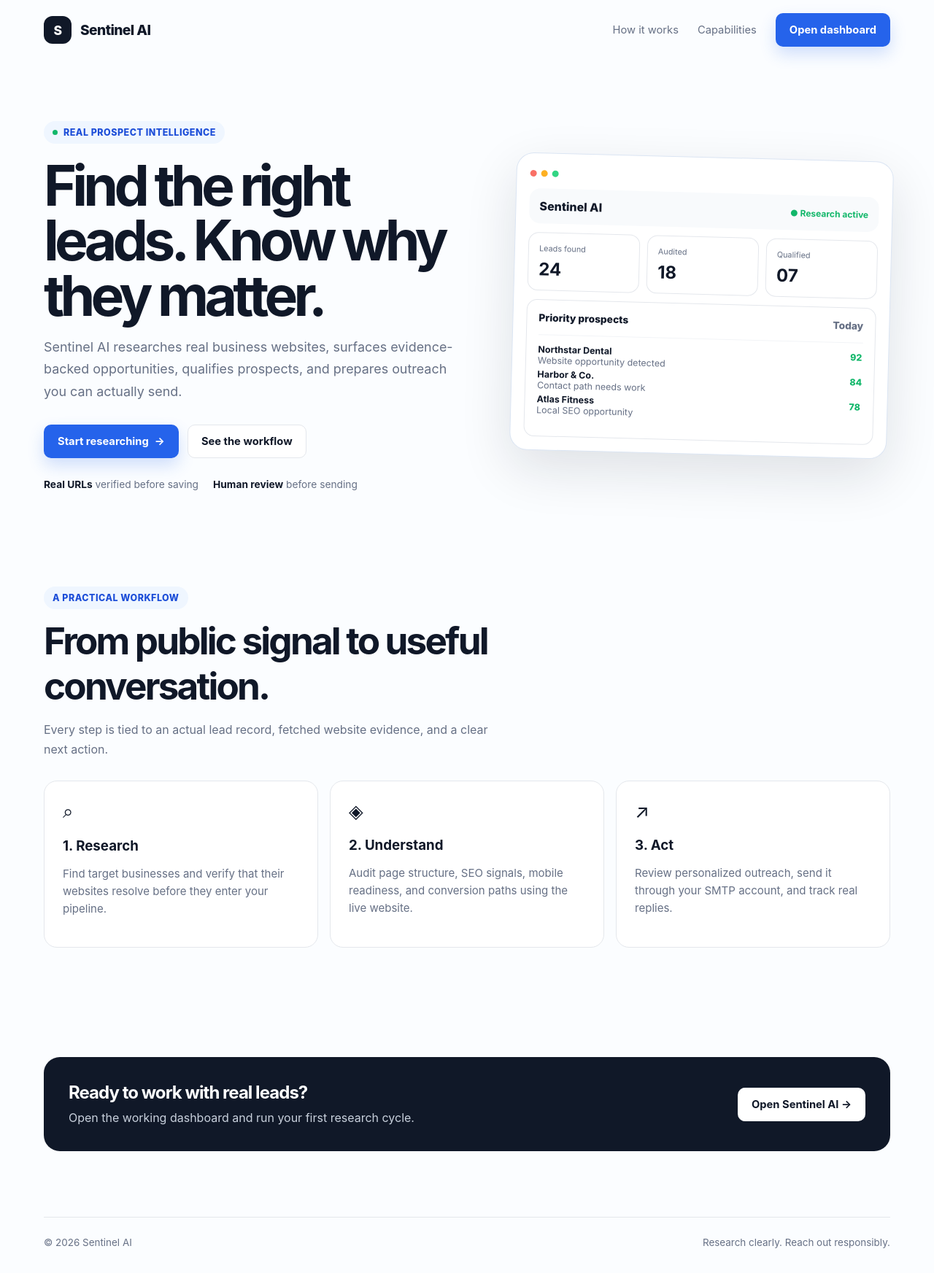
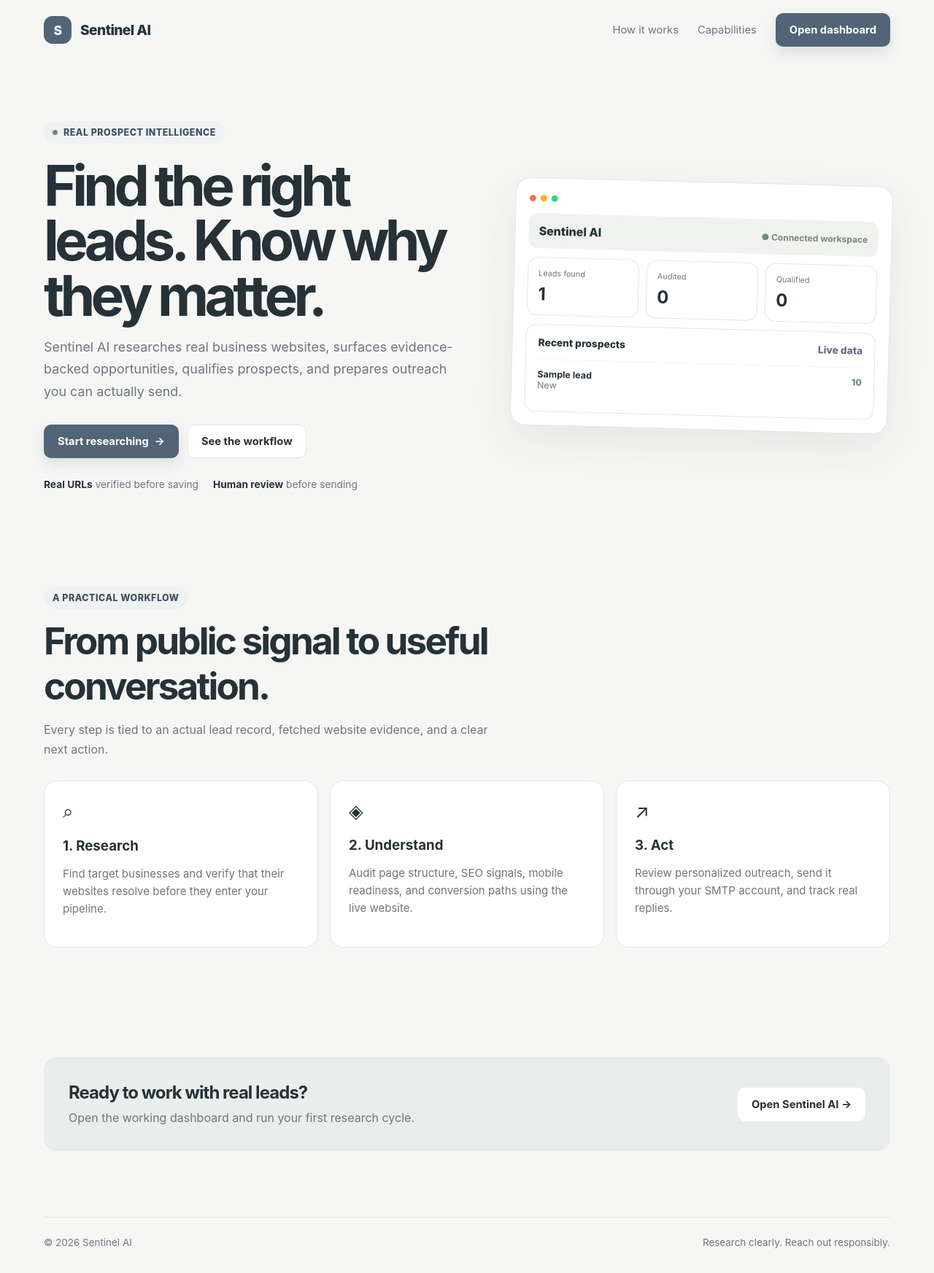
Before and after one commit to 5ur4jd-dev/Sentinel_AI, a PHP site: page / in a window 1280 px wide. Shown: the whole page at 73% size. Run offline with PHP 8.4, Linux system fonts and the light colour scheme; tables that the repository leaves empty hold one stand-in row (values such as "Sample post"); some libraries are stand-ins or nearby versions.

Commit message:
Make app behavior real and refine neutral UI

```diff
--- a/AI/DiscoveryEngine.php
+++ b/AI/DiscoveryEngine.php
@@ -84,7 +84,7 @@ class DiscoveryEngine
                 'contact_email' => $biz['contact_email'] ?? '',
                 'contact_phone' => $biz['contact_phone'] ?? '',
                 'notes' => $biz['notes'] ?? '',
-                'source' => 'AI discovery',
+                'source' => 'AI discovery: ' . $sourceUrl,
                 'status' => 'New',
                 'industry' => $biz['industry'] ?? $industry,
                 'location' => $biz['location'] ?? $location,
--- a/AI/QualificationEngine.php
+++ b/AI/QualificationEngine.php
@@ -63,7 +63,8 @@ class QualificationEngine
                 'budget_potential' => 'Unknown',
                 'estimated_tech_stack' => [],
                 'decision_maker_role' => 'Business Owner / Marketing Lead',
-                'outreach_strategy' => 'Review the evidence-backed website findings with the owner before proposing a fix.'
+                'outreach_strategy' => 'Review the evidence-backed website findings with the owner before proposing a fix.',
+                'scoring_method' => 'local_audit'
             ];
         }
 
--- a/index.php
+++ b/index.php
@@ -1,6 +1,20 @@
 <?php
 
 declare(strict_types=1);
+
+require_once __DIR__ . '/Leads/LeadModel.php';
+
+$landingLeads = [];
+$landingStats = ['discovered' => 0, 'audited' => 0, 'qualified' => 0];
+try {
+    $landingModel = new LeadModel();
+    $landingLeads = array_slice($landingModel->getAll(), 0, 3);
+    $landingStats['discovered'] = count($landingModel->getAll());
+    $landingStats['audited'] = (int)Database::getConnection()->query("SELECT COUNT(*) FROM audits WHERE status = 'Complete'")->fetchColumn();
+    $landingStats['qualified'] = (int)Database::getConnection()->query("SELECT COUNT(*) FROM leads WHERE status = 'Qualified'")->fetchColumn();
+} catch (Throwable $exception) {
+    // The landing page remains useful as a setup page when PHP extensions are missing.
+}
 
 $dashboardUrl = 'public/index.php';
 ?>
@@ -13,13 +27,13 @@ $dashboardUrl = 'public/index.php';
     <title>Sentinel AI — Real prospecting, less guesswork</title>
     <style>
         :root {
-            --ink: #101828;
-            --muted: #667085;
-            --line: #e4e7ec;
-            --blue: #2563eb;
-            --blue-dark: #1d4ed8;
-            --soft-blue: #eff6ff;
-            --green: #12b76a;
+            --ink: #263238;
+            --muted: #6d777d;
+            --line: #e2e6e3;
+            --blue: #526477;
+            --blue-dark: #3e5063;
+            --soft-blue: #eef2f2;
+            --green: #718a79;
             --white: #ffffff;
         }
 
@@ -27,7 +41,7 @@ $dashboardUrl = 'public/index.php';
         body {
             margin: 0;
             color: var(--ink);
-            background: #fbfdff;
+            background: #f6f7f5;
             font-family: Inter, ui-sans-serif, system-ui, -apple-system, BlinkMacSystemFont, "Segoe UI", sans-serif;
         }
         a { color: inherit; text-decoration: none; }
@@ -42,7 +56,7 @@ $dashboardUrl = 'public/index.php';
         .brand { display: flex; align-items: center; gap: 12px; font-weight: 800; letter-spacing: -.03em; font-size: 1.2rem; }
         .brand-mark {
             width: 38px; height: 38px; display: grid; place-items: center;
-            color: var(--white); background: var(--ink); border-radius: 12px; font-size: 1.1rem;
+            color: var(--white); background: #526477; border-radius: 12px; font-size: 1.1rem;
         }
         .nav-links { display: flex; align-items: center; gap: 26px; color: var(--muted); font-size: .92rem; }
         .nav-links a:hover { color: var(--ink); }
@@ -52,7 +66,7 @@ $dashboardUrl = 'public/index.php';
             border: 1px solid transparent; transition: transform .2s, background .2s;
         }
         .button:hover { transform: translateY(-2px); }
-        .button-primary { color: var(--white); background: var(--blue); box-shadow: 0 10px 22px rgba(37, 99, 235, .2); }
+        .button-primary { color: var(--white); background: var(--blue); box-shadow: 0 8px 18px rgba(82, 100, 119, .16); }
         .button-primary:hover { background: var(--blue-dark); }
         .button-light { color: var(--ink); border-color: var(--line); background: var(--white); }
         .hero { padding: 84px 0 72px; display: grid; grid-template-columns: 1.05fr .95fr; gap: 72px; align-items: center; }
@@ -63,11 +77,11 @@ $dashboardUrl = 'public/index.php';
         .hero-actions { display: flex; flex-wrap: wrap; gap: 12px; margin-top: 30px; }
         .proof { display: flex; gap: 20px; flex-wrap: wrap; margin-top: 28px; color: var(--muted); font-size: .86rem; }
         .proof strong { color: var(--ink); }
-        .dashboard-card { position: relative; padding: 18px; border: 1px solid #dbe5f3; border-radius: 24px; background: var(--white); box-shadow: 0 25px 70px rgba(16, 24, 40, .12); transform: rotate(1.5deg); }
+        .dashboard-card { position: relative; padding: 18px; border: 1px solid var(--line); border-radius: 20px; background: var(--white); box-shadow: 0 20px 55px rgba(38, 50, 56, .08); transform: rotate(1.5deg); }
         .window-bar { display: flex; gap: 6px; padding: 5px 0 16px; }
         .window-bar i { width: 9px; height: 9px; border-radius: 50%; background: #d0d5dd; }
         .window-bar i:first-child { background: #f97066; } .window-bar i:nth-child(2) { background: #fdb022; } .window-bar i:nth-child(3) { background: #32d583; }
-        .mini-header { display: flex; justify-content: space-between; align-items: center; padding: 14px; background: #f8fafc; border-radius: 15px; }
+        .mini-header { display: flex; justify-content: space-between; align-items: center; padding: 14px; background: #f0f2ef; border-radius: 12px; }
         .mini-logo { font-weight: 800; } .mini-status { color: var(--green); font-size: .75rem; font-weight: 700; }
         .metrics { display: grid; grid-template-columns: repeat(3, 1fr); gap: 10px; margin-top: 12px; }
         .metric { padding: 14px; border: 1px solid var(--line); border-radius: 14px; } .metric small { color: var(--muted); display: block; font-size: .68rem; } .metric strong { display: block; margin-top: 7px; font-size: 1.5rem; }
@@ -78,7 +92,7 @@ $dashboardUrl = 'public/index.php';
         .section-heading { max-width: 620px; margin-bottom: 30px; } .section-heading h2 { margin: 12px 0; font-size: clamp(2rem, 4vw, 3.2rem); letter-spacing: -.055em; } .section-heading p { color: var(--muted); line-height: 1.65; }
         .cards { display: grid; grid-template-columns: repeat(3, 1fr); gap: 16px; }
         .card { padding: 25px; border: 1px solid var(--line); border-radius: 18px; background: var(--white); } .card-icon { font-size: 1.6rem; } .card h3 { margin: 20px 0 8px; } .card p { color: var(--muted); line-height: 1.6; font-size: .94rem; }
-        .cta { display: flex; justify-content: space-between; align-items: center; gap: 24px; padding: 34px; border-radius: 22px; background: var(--ink); color: var(--white); } .cta h2 { margin: 0 0 8px; letter-spacing: -.04em; } .cta p { margin: 0; color: #c8d0dc; line-height: 1.5; } .cta .button { background: var(--white); color: var(--ink); }
+        .cta { display: flex; justify-content: space-between; align-items: center; gap: 24px; padding: 34px; border-radius: 18px; background: #e9edeb; color: var(--ink); } .cta h2 { margin: 0 0 8px; letter-spacing: -.04em; } .cta p { margin: 0; color: var(--muted); line-height: 1.5; } .cta .button { background: var(--white); color: var(--ink); }
         .footer { display: flex; justify-content: space-between; gap: 20px; padding: 26px 0 34px; color: var(--muted); font-size: .84rem; border-top: 1px solid var(--line); }
         @media (max-width: 820px) { .nav-links a:not(.button) { display: none; } .hero { grid-template-columns: 1fr; gap: 40px; padding-top: 55px; } .dashboard-card { transform: none; } .cards { grid-template-columns: 1fr; } .cta { flex-direction: column; align-items: flex-start; } }
         @media (max-width: 520px) { .nav, .hero, .section, .footer { width: min(100% - 28px, 1160px); } h1 { font-size: 3.2rem; } .metrics { grid-template-columns: 1fr; } .footer { flex-direction: column; } }
@@ -109,9 +123,9 @@ $dashboardUrl = 'public/index.php';
                 </div>
                 <div class="dashboard-card" aria-label="Sentinel AI dashboard preview">
                     <div class="window-bar"><i></i><i></i><i></i></div>
-                    <div class="mini-header"><span class="mini-logo">Sentinel AI</span><span class="mini-status">● Research active</span></div>
-                    <div class="metrics"><div class="metric"><small>Leads found</small><strong>24</strong></div><div class="metric"><small>Audited</small><strong>18</strong></div><div class="metric"><small>Qualified</small><strong>07</strong></div></div>
-                    <div class="pipeline"><div class="pipeline-title"><span>Priority prospects</span><span style="color:#667085">Today</span></div><div class="lead"><div><strong>Northstar Dental</strong><br><span>Website opportunity detected</span></div><div class="score">92</div><div><strong>Harbor & Co.</strong><br><span>Contact path needs work</span></div><div class="score">84</div><div><strong>Atlas Fitness</strong><br><span>Local SEO opportunity</span></div><div class="score">78</div></div></div>
+                    <div class="mini-header"><span class="mini-logo">Sentinel AI</span><span class="mini-status">● Connected workspace</span></div>
+                    <div class="metrics"><div class="metric"><small>Leads found</small><strong><?= $landingStats['discovered'] ?></strong></div><div class="metric"><small>Audited</small><strong><?= $landingStats['audited'] ?></strong></div><div class="metric"><small>Qualified</small><strong><?= $landingStats['qualified'] ?></strong></div></div>
+                    <div class="pipeline"><div class="pipeline-title"><span>Recent prospects</span><span style="color:#667085">Live data</span></div><?php if ($landingLeads): ?><?php foreach ($landingLeads as $landingLead): ?><div class="lead"><div><strong><?= htmlspecialchars($landingLead['business_name']) ?></strong><br><span><?= htmlspecialchars($landingLead['status']) ?></span></div><div class="score"><?= (int)$landingLead['score'] ?></div></div><?php endforeach; ?><?php else: ?><div class="lead"><div><strong>No prospects yet</strong><br><span>Run a research cycle from the dashboard.</span></div><div class="score">—</div></div><?php endif; ?></div>
                 </div>
             </section>
 
```
Also changed, not shown: AI/ConversationEngine.php (+3 -8 lines), public/inbound.php (+7 -2 lines), public/index.php (+16 -4 lines), public/assets/style.css.
